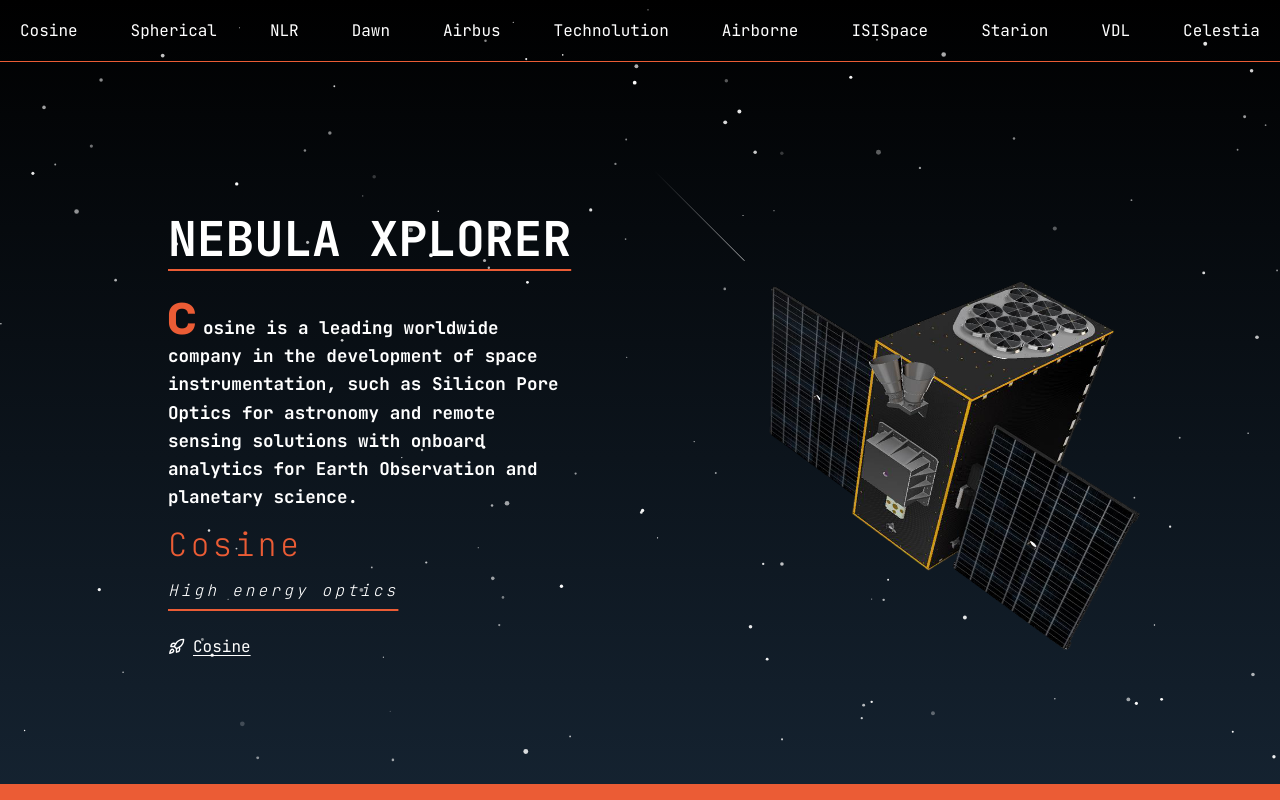
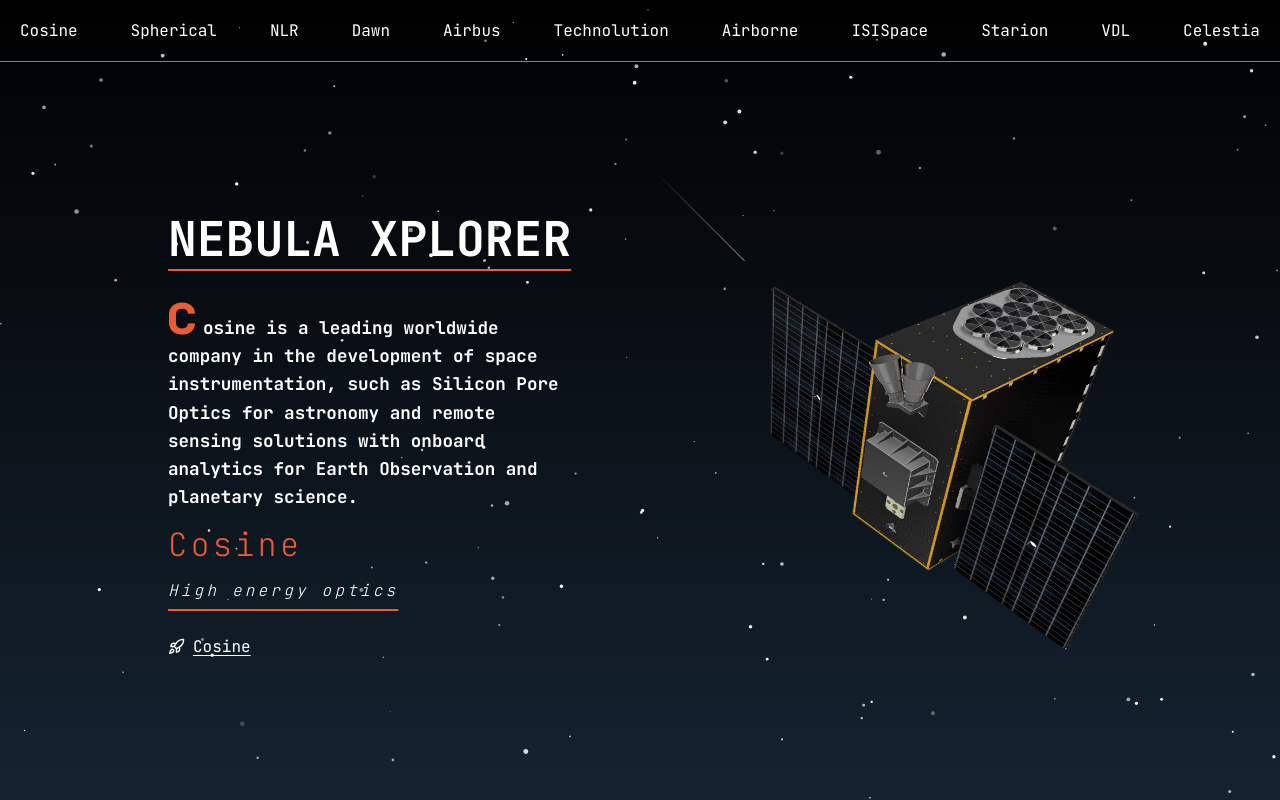
Before and after one commit to Ravirkt/hackaton, a React (Vite) app: page / in a window 1280 px wide. Built offline with nearby package versions, Linux system fonts and the light colour scheme.

Commit message:
fix: removed trim

```diff
--- a/src/App.jsx
+++ b/src/App.jsx
@@ -4,7 +4,7 @@ import Background from './components/Background/Background.jsx'
 import Navbar from './components/Navbar/Navbar.jsx'
 import Satelite from './components/Satelite/Satelite.jsx'
 import Textblock from './components/Textblock/Textblock.jsx'
-import Footer from './components/Footer/Footer.jsx'
+// import Footer from './components/Footer/Footer.jsx'
 import gsap from 'gsap'
 
 const companies = [
@@ -85,8 +85,8 @@ function App() {
           link={companies[current].link}
         />
         <Satelite ref={satelliteRef} />
-        <Footer />
       </div>
+      {/* <Footer /> */}
     </>
   )
 }
--- a/src/components/Footer/Footer.css
+++ b/src/components/Footer/Footer.css
@@ -1,4 +1,4 @@
-.trim {
+/* .trim {
   position: fixed;
   bottom: 0;
   left: 0;
@@ -8,4 +8,4 @@
   padding: var(--space-sm);
   display: flex;
   background-color: var(--accent);
-}
+} */
```
